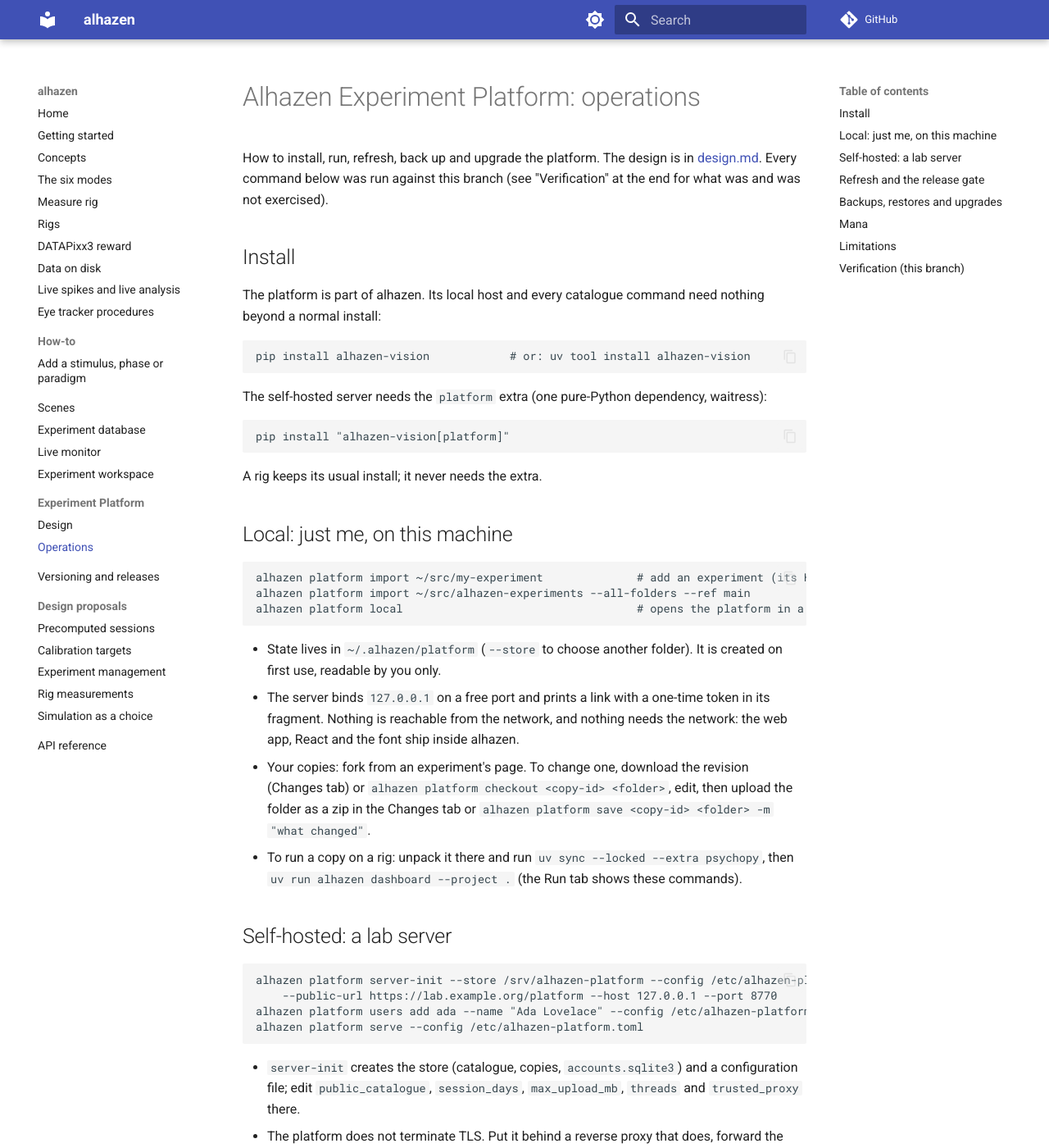
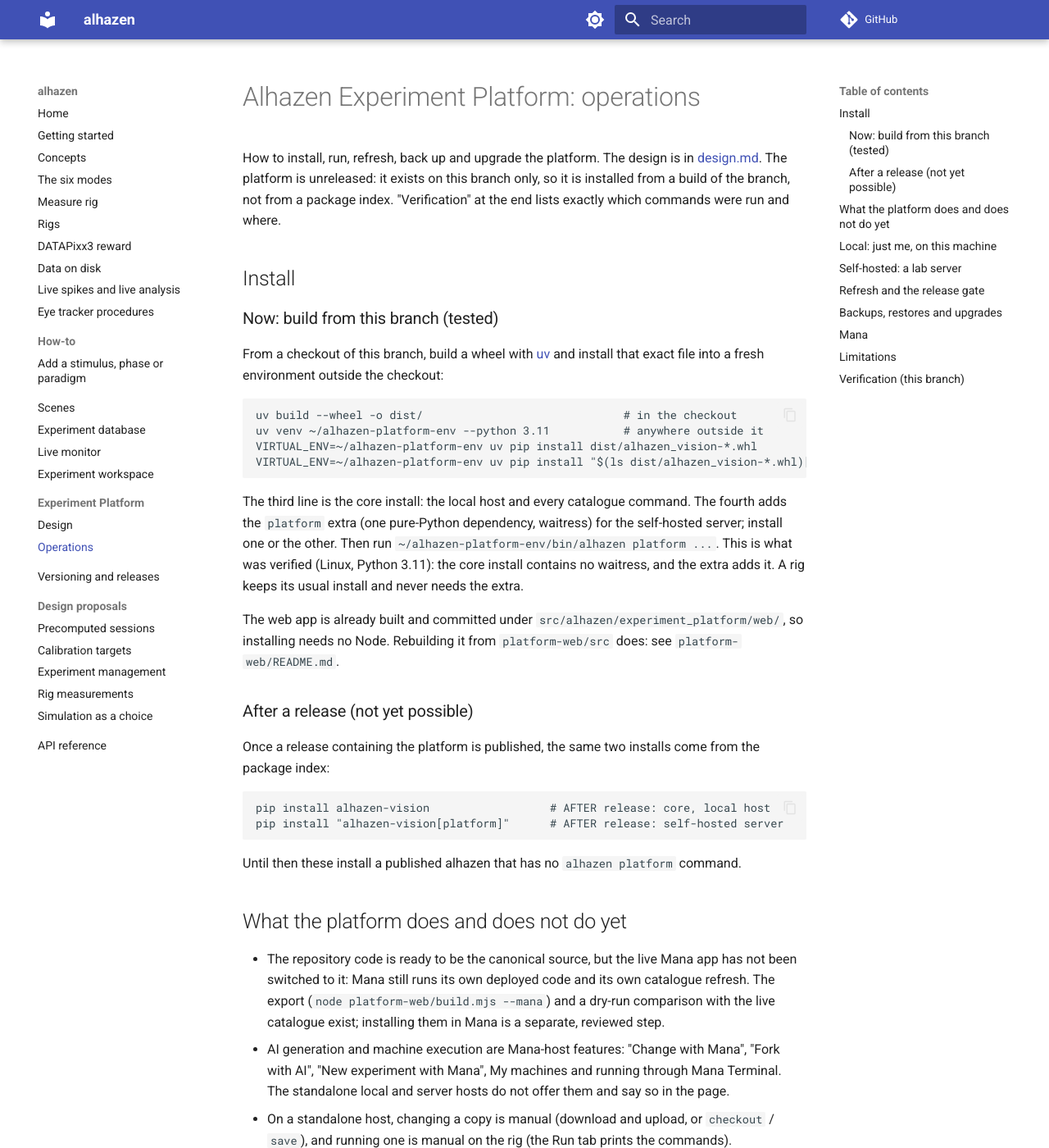
Before and after one commit to sh4r11f/alhazen, an MkDocs documentation site: the page built from docs/experiment-platform/operations.md, in a window 1280 px wide and 1400 px high. Shown: the whole window at 82% size. Built offline with MkDocs 1.6.1 and Material for MkDocs 9.7.7, drawn with Linux system fonts in a browser that asks for light colours; comment, search, counter and statistics services are not loaded; some of the changed text lies outside the part shown.

Commit message:
Platform docs: install from a build of this branch (package-index commands only after a release), exact verified commands and CI status, remaining scope; add the changelog entry 175d4ff named but did not contain

````diff
--- a/docs/experiment-platform/operations.md
+++ b/docs/experiment-platform/operations.md
@@ -1,25 +1,60 @@
 # Alhazen Experiment Platform: operations
 
 How to install, run, refresh, back up and upgrade the platform. The design is in
-[design.md](design.md). Every command below was run against this branch (see
-"Verification" at the end for what was and was not exercised).
+[design.md](design.md). The platform is unreleased: it exists on this branch only, so it
+is installed from a build of the branch, not from a package index. "Verification" at the
+end lists exactly which commands were run and where.
 
 ## Install
 
-The platform is part of alhazen. Its local host and every catalogue command need nothing
-beyond a normal install:
+### Now: build from this branch (tested)
+
+From a checkout of this branch, build a wheel with [uv](https://docs.astral.sh/uv/) and
+install that exact file into a fresh environment outside the checkout:
 
 ```
-pip install alhazen-vision            # or: uv tool install alhazen-vision
+uv build --wheel -o dist/                              # in the checkout
+uv venv ~/alhazen-platform-env --python 3.11           # anywhere outside it
+VIRTUAL_ENV=~/alhazen-platform-env uv pip install dist/alhazen_vision-*.whl
+VIRTUAL_ENV=~/alhazen-platform-env uv pip install "$(ls dist/alhazen_vision-*.whl)[platform]"
 ```
 
-The self-hosted server needs the `platform` extra (one pure-Python dependency, waitress):
+The third line is the core install: the local host and every catalogue command. The
+fourth adds the `platform` extra (one pure-Python dependency, waitress) for the
+self-hosted server; install one or the other. Then run
+`~/alhazen-platform-env/bin/alhazen platform ...`. This is what was verified (Linux,
+Python 3.11): the core install contains no waitress, and the extra adds it. A rig keeps its
+usual install and never needs the extra.
+
+The web app is already built and committed under
+`src/alhazen/experiment_platform/web/`, so installing needs no Node. Rebuilding it from
+`platform-web/src` does: see `platform-web/README.md`.
+
+### After a release (not yet possible)
+
+Once a release containing the platform is published, the same two installs come from the
+package index:
 
 ```
-pip install "alhazen-vision[platform]"
+pip install alhazen-vision                  # AFTER release: core, local host
+pip install "alhazen-vision[platform]"      # AFTER release: self-hosted server
 ```
 
-A rig keeps its usual install; it never needs the extra.
+Until then these install a published alhazen that has no `alhazen platform` command.
+
+## What the platform does and does not do yet
+
+- The repository code is ready to be the canonical source, but the live Mana app has not
+  been switched to it: Mana still runs its own deployed code and its own catalogue refresh.
+  The export (`node platform-web/build.mjs --mana`) and a dry-run comparison with the live
+  catalogue exist; installing them in Mana is a separate, reviewed step.
+- AI generation and machine execution are Mana-host features: "Change with Mana", "Fork
+  with AI", "New experiment with Mana", My machines and running through Mana Terminal.
+  The standalone local and server hosts do not offer them and say so in the page.
+- On a standalone host, changing a copy is manual (download and upload, or `checkout` /
+  `save`), and running one is manual on the rig (the Run tab prints the commands).
+- So the standalone hosts are not functionally equivalent to the Mana app: they share its
+  catalogue, reader, copies, versions and publishing, not its agent or machine features.
 
 ## Local: just me, on this machine
 
@@ -45,7 +80,7 @@
 ```
 alhazen platform server-init --store /srv/alhazen-platform --config /etc/alhazen-platform.toml \
     --public-url https://lab.example.org/platform --host 127.0.0.1 --port 8770
-alhazen platform users add ada --name "Ada Lovelace" --config /etc/alhazen-platform.toml
+alhazen platform users add ada --name "Ada Lovelace" --config /etc/alhazen-platform.toml  # prompts for the password
 alhazen platform serve --config /etc/alhazen-platform.toml
 ```
 
@@ -113,15 +148,28 @@
 
 ## Verification (this branch)
 
-- Unit and integration tests: the full suite passes with coverage over the 89% floor (91%).
-  Platform tests include real-socket runs of the local host and of `alhazen platform serve`
-  under waitress with two accounts and a restart.
-- A wheel built from the branch, installed in clean environments outside the checkout: the
-  core install has no waitress and runs import, check, local, fork, revisions and publishing;
-  the `platform` extra runs the server with two accounts (sign-in, CSRF, throttling, no
-  cross-user access by page or by API).
+Run on Linux (Python 3.11) in a sandbox, from a wheel of this branch installed outside the
+checkout, unless noted.
+
+- Commands run from the installed wheel: `import` (a repository; `--folder`,
+  `--all-folders`, `--ref`, `--docs-ref`, `--overrides`, `--alhazen-repo`), `refresh`
+  (paths, and `--config` with a sources file), `check` (`--store`, `--config`), `local`
+  (`--no-browser`, `--port`, `--name`), `server-init` (`--public-url`, `--host`, `--port`),
+  `users add --password-stdin`, `users list`, `serve`, `backup`. `checkout`, `save`,
+  `users disable` and `users passwd` were run in-process by the test suite. Not run: `local`
+  opening a browser by itself, and `users add` prompting interactively.
+- Browser workflows: the local host (browse, methods reader, fork, download and upload a
+  revision, publish) with no request outside the loopback origin; the server with two
+  accounts (sign-in, wrong password, sign-out, no access to the other user's copy by page
+  or by API).
 - Offline: the local host imported, served and forked with every non-loopback connection
-  blocked inside the interpreter, and the browser made no request outside the loopback
-  origin.
-- Not covered here: Windows and macOS hosts (CI covers them for the tests), a real reverse
-  proxy with TLS, and a container image (none is provided; the wheel is the deliverable).
+  blocked inside the interpreter. A network namespace was not available.
+- Tests: the full suite passed locally on Linux with coverage over the 89% floor (91%),
+  including real-socket runs of the local host and of `serve` under waitress.
+- CI: the platform tests are written to run in the existing GitHub Actions matrix (Linux,
+  macOS, Windows), but this branch has not been pushed, so that matrix has not run on it;
+  macOS and Windows are untested. The existing Node job runs only `tests/js`. There is no
+  CI job for `platform-web` (its Node tests and `build.mjs --check` were run locally, and
+  the Python test that compares the build skips when Node is absent, as it is in the
+  Python matrix).
+- Not covered: a real reverse proxy with TLS, and a container image (none is provided).
````
Also changed, not shown: CHANGELOG.md (+12 -0 lines), docs/experiment-platform/design.md (+18 -9 lines).
